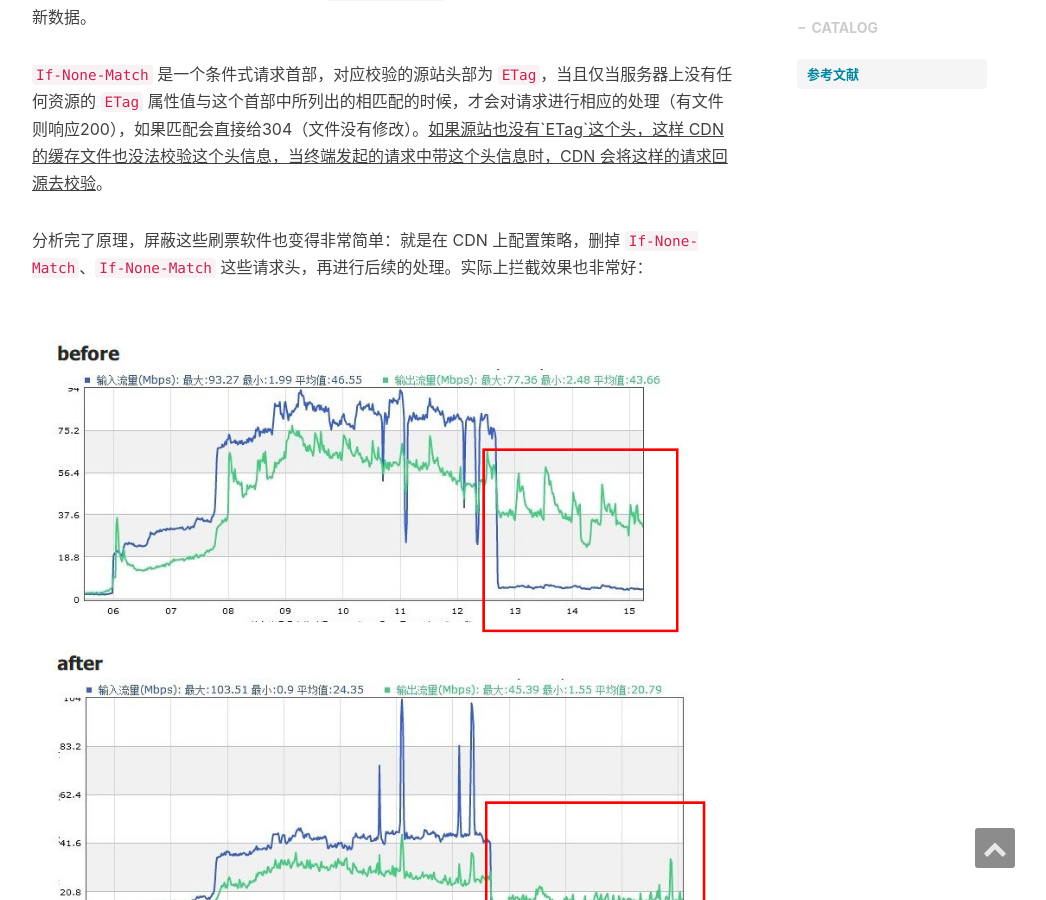
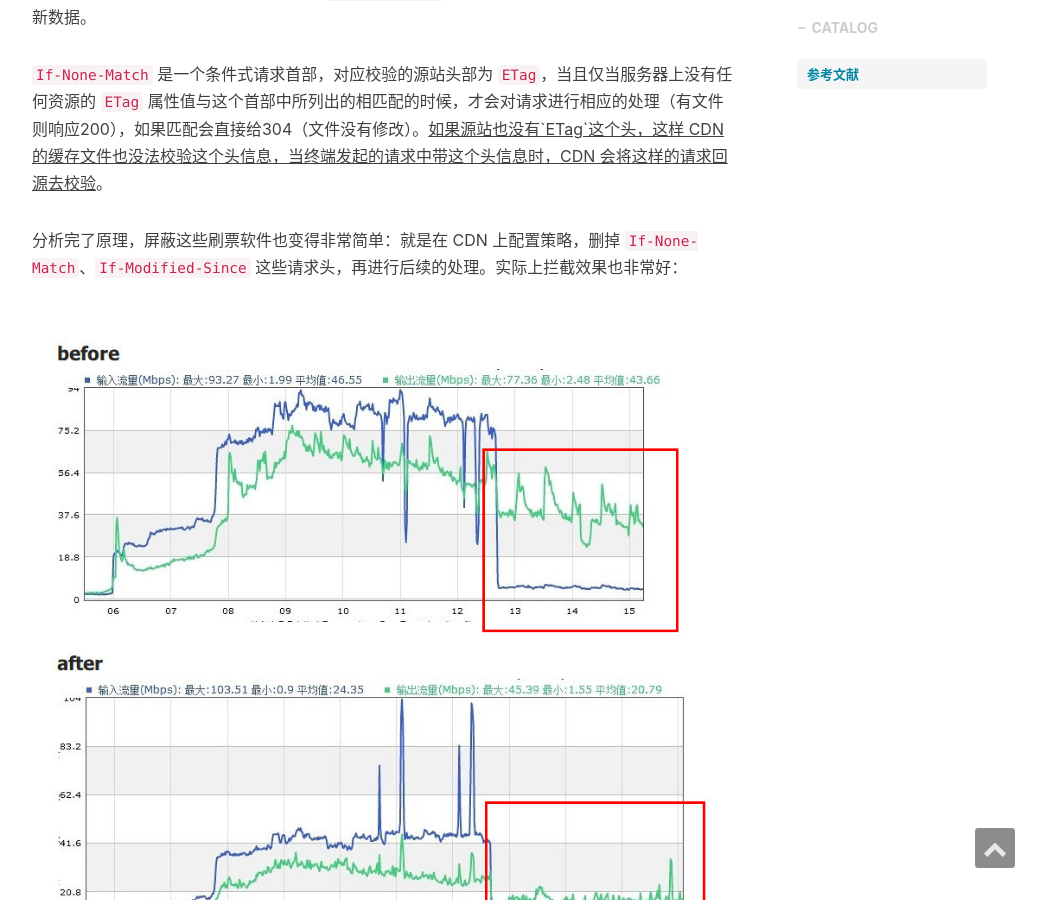
Before and after one commit to ms2008/ms2008.github.io, a Jekyll site: the page built from _posts/2018-11-07-HTTP-If-None-Match.md, in a window 1280 px wide and 900 px high, scrolled down 1527 px. Shown: the whole window, without its empty margins (233-1279 px from the left). Built offline with Jekyll 4.4.1, drawn with Linux system fonts in a browser that asks for light colours; nearby versions of some CDN libraries; comment, search, counter and statistics services are not loaded.

Commit message:
fix a typo

```diff
--- a/_posts/2018-11-07-HTTP-If-None-Match.md
+++ b/_posts/2018-11-07-HTTP-If-None-Match.md
@@ -23,7 +23,7 @@ typora-root-url: ..
 
 `If-None-Match` 是一个条件式请求首部，对应校验的源站头部为 `ETag`，当且仅当服务器上没有任何资源的 `ETag` 属性值与这个首部中所列出的相匹配的时候，才会对请求进行相应的处理（有文件则响应200），如果匹配会直接给304（文件没有修改）。<u>如果源站也没有`ETag`这个头，这样 CDN 的缓存文件也没法校验这个头信息，当终端发起的请求中带这个头信息时，CDN 会将这样的请求回源去校验</u>。
 
-分析完了原理，屏蔽这些刷票软件也变得非常简单：就是在 CDN 上配置策略，删掉 `If-None-Match`、`If-None-Match` 这些请求头，再进行后续的处理。实际上拦截效果也非常好：
+分析完了原理，屏蔽这些刷票软件也变得非常简单：就是在 CDN 上配置策略，删掉 `If-None-Match`、`If-Modified-Since` 这些请求头，再进行后续的处理。实际上拦截效果也非常好：
 
 ![](/img/in-post/HTTP-If-None-Match.jpg)
 
```
